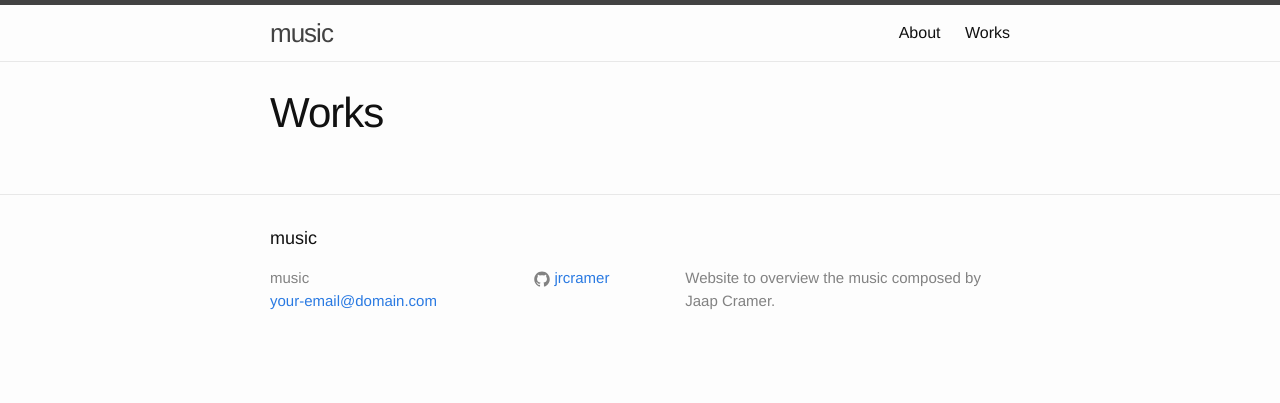
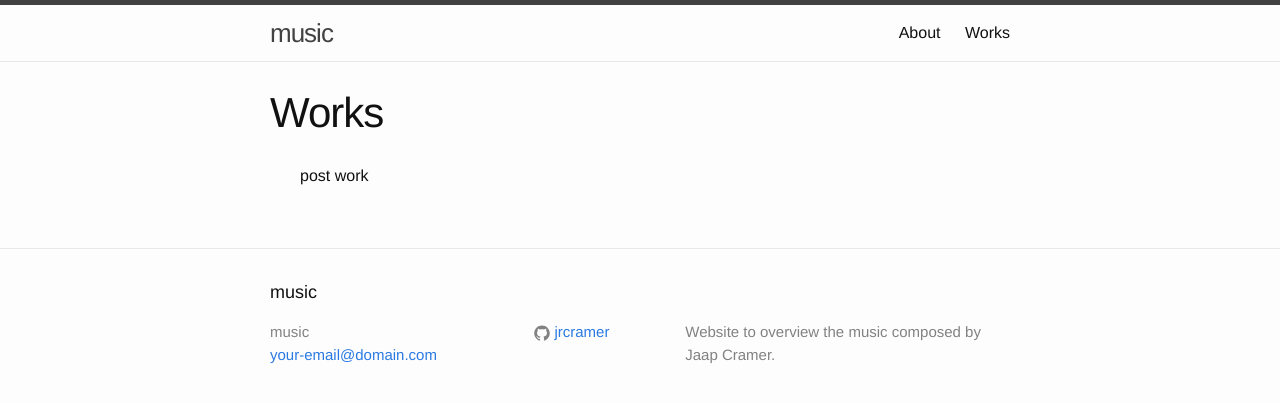
Before and after one commit to jrcramer/music, a Jekyll site: the page built from works.md, in a window 1280 px wide. Shown: the top 403 px of the page. Built offline with Jekyll 4.4.1, drawn with Linux system fonts in a browser that asks for light colours.

Commit message:
Update works.md

```diff
--- a/works.md
+++ b/works.md
@@ -6,6 +6,7 @@ permalink: /works/
 
 <ul class="entries">
   {% for post in site.posts %}
+    {{ post.layout post.title }}
   {% if post.tag == "work" %}
   <li>
     <a href="{{ post.url }}">
```
